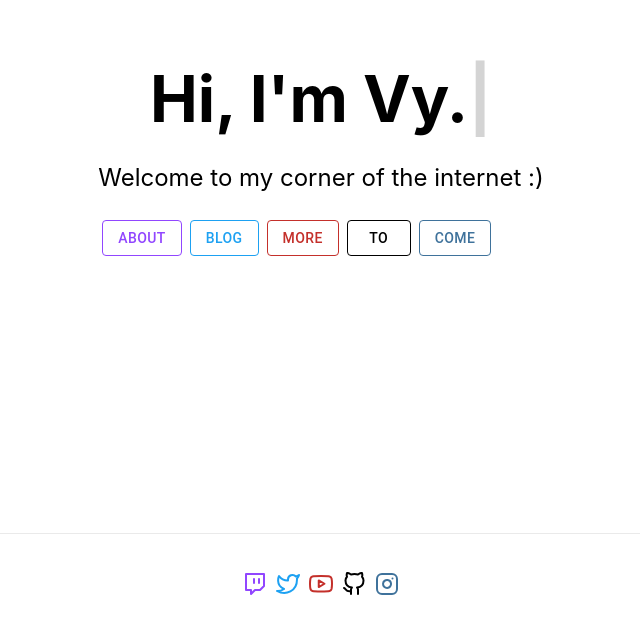
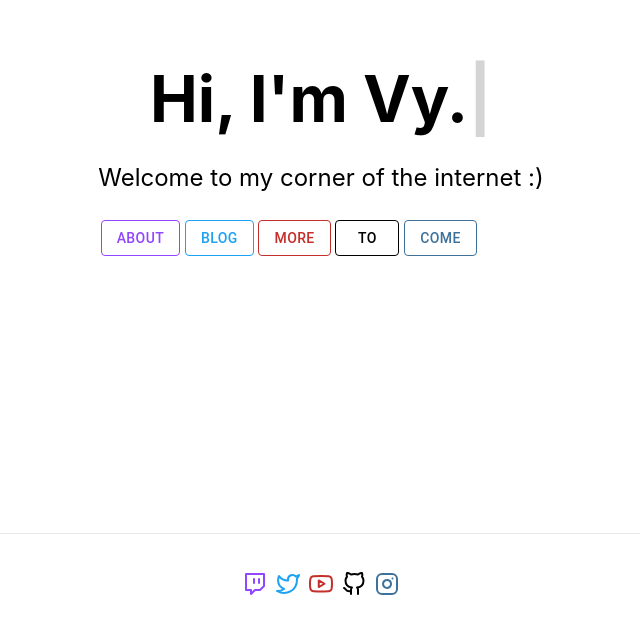
Before and after one commit to VyNgo97/portfolio, a Next.js app: page / in a window 1280 px wide. Shown: the part 167-800 px from the top of the page, without its empty margins (319-959 px from the left). Built offline with nearby package versions, Linux system fonts and the light colour scheme.

Commit message:
update margins

```diff
--- a/styles/Home.module.css
+++ b/styles/Home.module.css
@@ -136,7 +136,7 @@
 }
 .nav li {
   display: inline-block;
-  margin-left: 0.25em;
-  margin-right: 0.25em;
+  margin-left: 0.15em;
+  margin-right: 0.15em;
   justify-content: center;
 }
```
